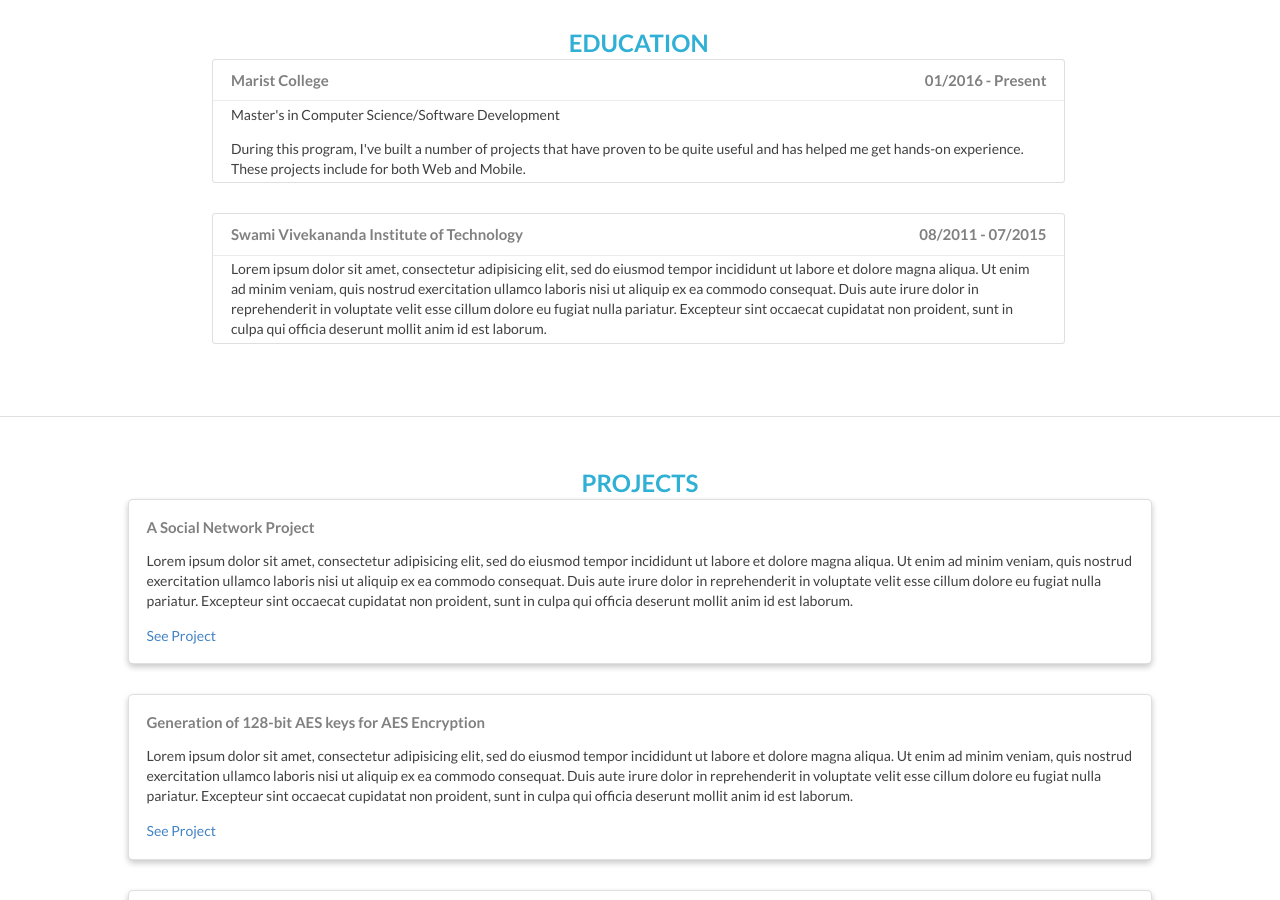
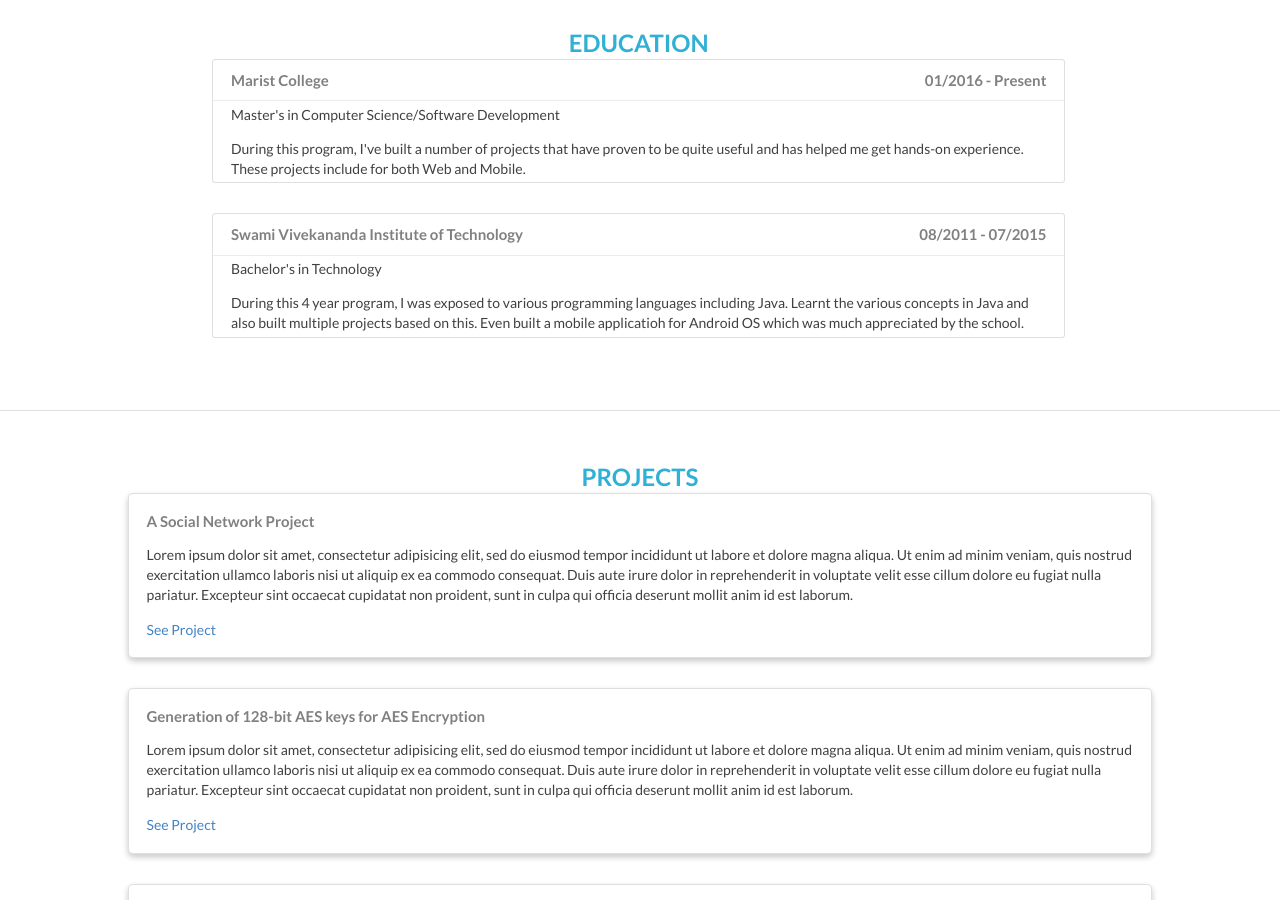
Before and after one commit to dainvinc/dainvinc.github.io, a Jekyll site: the page built from home.html, in a window 1280 px wide and 900 px high, scrolled down 2085 px. Built offline with Jekyll 4.4.1, drawn with Linux system fonts in a browser that asks for light colours; nearby versions of some CDN libraries.

Commit message:
Updated my school information for SVIT

```diff
--- a/home.html
+++ b/home.html
@@ -134,7 +134,8 @@
                 <h4>Swami Vivekananda Institute of Technology <span class="job-title">08/2011 - 07/2015</span></h4>
               </div>
               <div class="card-content">
-                <p>Lorem ipsum dolor sit amet, consectetur adipisicing elit, sed do eiusmod tempor incididunt ut labore et dolore magna aliqua. Ut enim ad minim veniam, quis nostrud exercitation ullamco laboris nisi ut aliquip ex ea commodo consequat. Duis aute irure dolor in reprehenderit in voluptate velit esse cillum dolore eu fugiat nulla pariatur. Excepteur sint occaecat cupidatat non proident, sunt in culpa qui officia deserunt mollit anim id est laborum.</p>
+                <p>Bachelor's in Technology</p>
+                <p>During this 4 year program, I was exposed to various programming languages including Java. Learnt the various concepts in Java and also built multiple projects based on this. Even built a mobile applicatioh for Android OS which was much appreciated by the school.</p>
               </div>
             </div>
 
```
